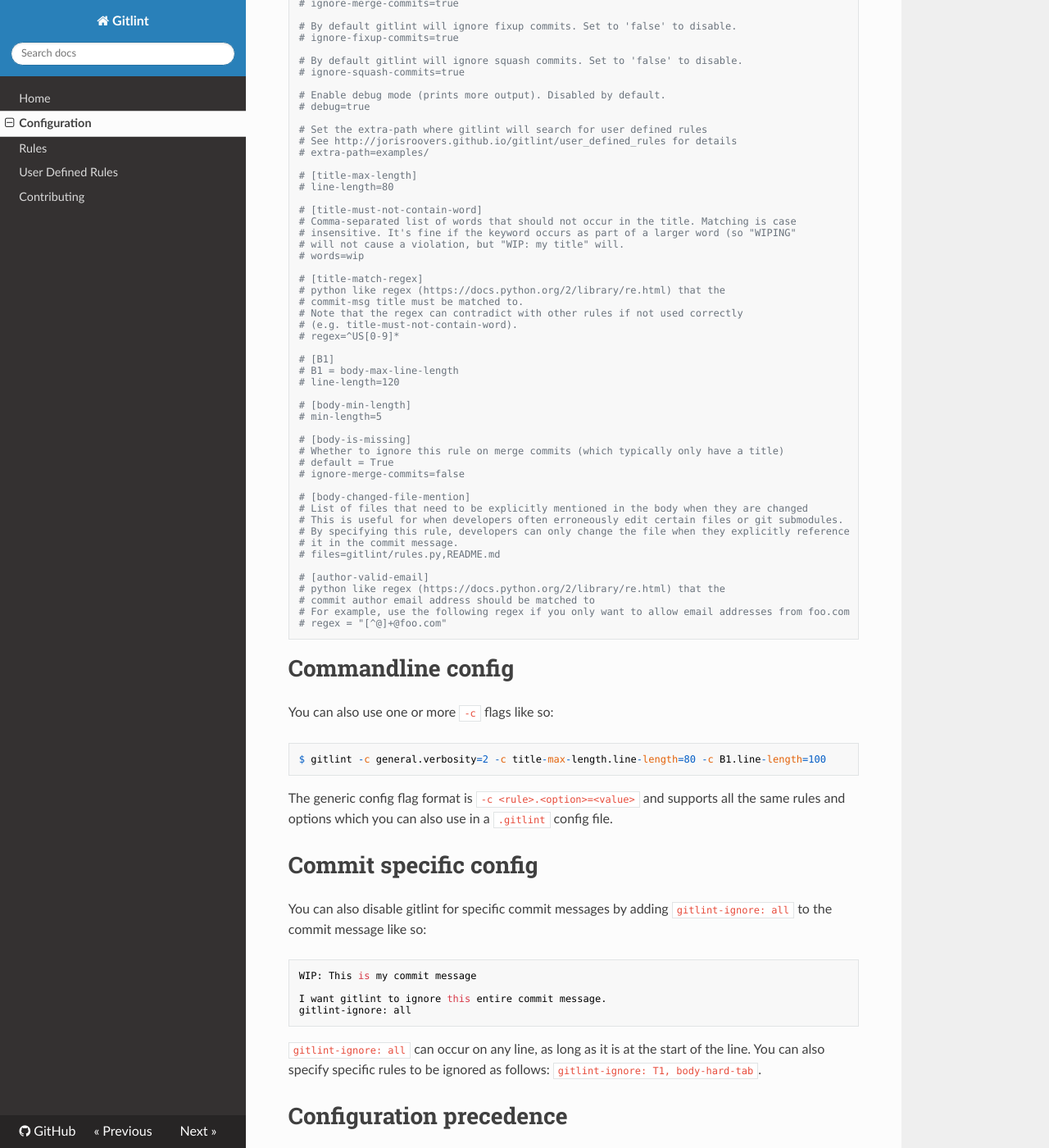
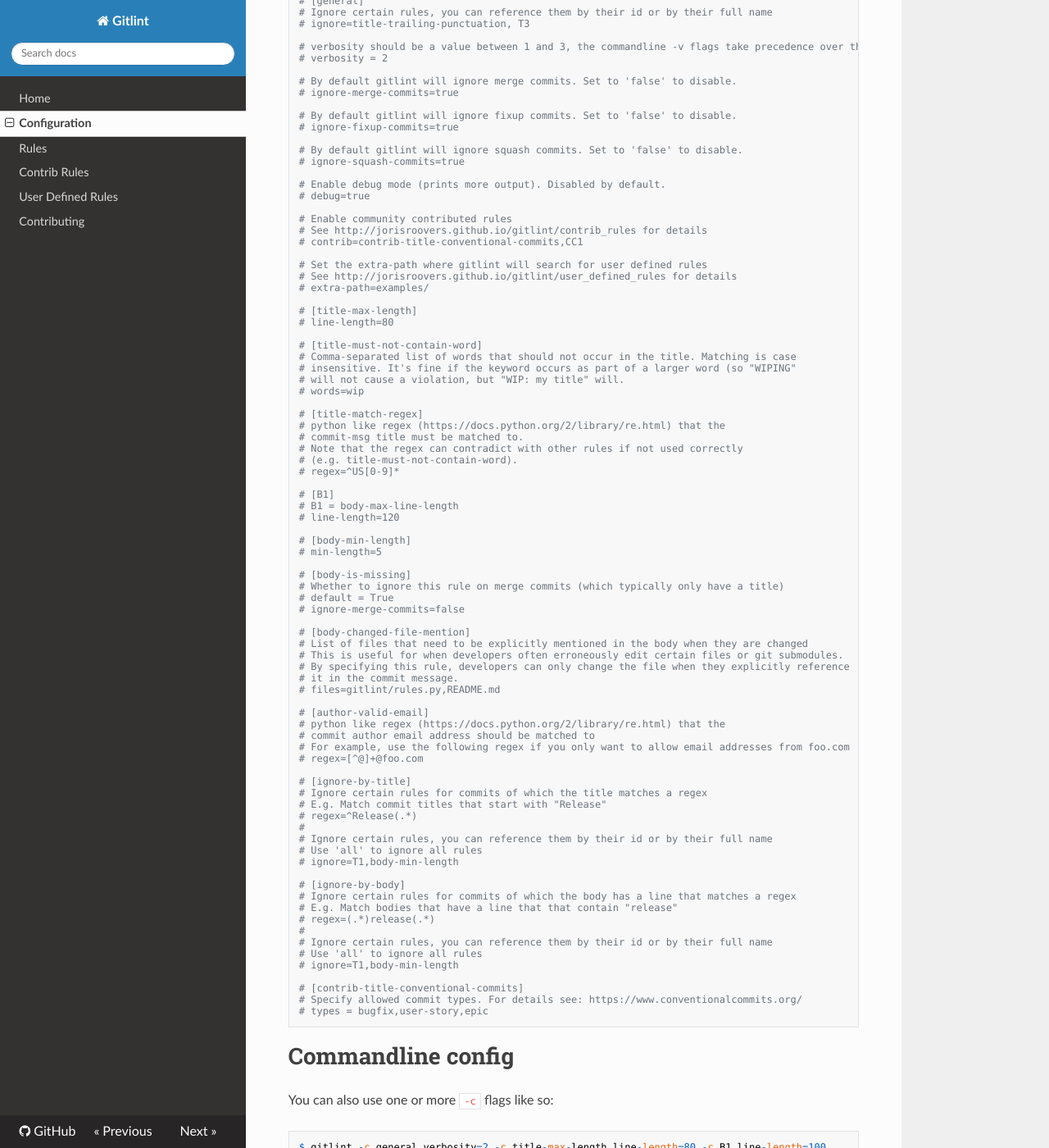
Before and after one commit to jorisroovers/gitlint, an MkDocs documentation site: the page built from docs/configuration.md, in a window 1280 px wide and 1400 px high, scrolled down 658 px. Shown: the whole window at 82% size. Built offline with MkDocs 1.6.1, drawn with Linux system fonts in a browser that asks for light colours; nearby versions of some CDN libraries; old or Windows-style settings are respelled for this version of MkDocs; some of the changed text lies outside the part shown.

Commit message:
Docs for Contrib Rules
- Documented Contrib Rules: how to use them, how to write them

Additional minor changes:
- Renamed the ConventionalCommit id from CL1 to CT1 to align with existing
  conventions of using a 'T' for title rules.
- Help output now wrapped at 120 chars instead of 80

````diff
--- a/docs/configuration.md
+++ b/docs/configuration.md
@@ -1,3 +1,6 @@
+# Configuration
+Gitlint can be configured through different means.
+
 # Config files #
 You can modify gitlint's behavior by adding a ```.gitlint``` file to your git repository.
 
@@ -35,6 +38,10 @@
 
 # Enable debug mode (prints more output). Disabled by default.
 # debug=true
+
+# Enable community contributed rules
+# See http://jorisroovers.github.io/gitlint/contrib_rules for details
+# contrib=contrib-title-conventional-commits,CC1
 
 # Set the extra-path where gitlint will search for user defined rules
 # See http://jorisroovers.github.io/gitlint/user_defined_rules for details
@@ -79,7 +86,29 @@
 # python like regex (https://docs.python.org/2/library/re.html) that the
 # commit author email address should be matched to
 # For example, use the following regex if you only want to allow email addresses from foo.com
-# regex = "[^@]+@foo.com"
+# regex=[^@]+@foo.com
+
+# [ignore-by-title]
+# Ignore certain rules for commits of which the title matches a regex
+# E.g. Match commit titles that start with "Release"
+# regex=^Release(.*)
+#
+# Ignore certain rules, you can reference them by their id or by their full name
+# Use 'all' to ignore all rules
+# ignore=T1,body-min-length
+
+# [ignore-by-body]
+# Ignore certain rules for commits of which the body has a line that matches a regex
+# E.g. Match bodies that have a line that that contain "release"
+# regex=(.*)release(.*)
+#
+# Ignore certain rules, you can reference them by their id or by their full name
+# Use 'all' to ignore all rules
+# ignore=T1,body-min-length
+
+# [contrib-title-conventional-commits]
+# Specify allowed commit types. For details see: https://www.conventionalcommits.org/
+# types = bugfix,user-story,epic
 ```
 
 # Commandline config #
@@ -120,14 +149,15 @@
 The table below outlines configuration options that modify gitlint's overall behavior. These options can be specified
 using commandline flags or in ```general``` section in a ```.gitlint``` configuration file.
 
-Name                 | Default value |  gitlint version | commandline flag                      | Description
-----------------------|---------------|------------------|---------------------------------------|-------------------------------------
-silent                | false         | >= 0.1           | ```--silent```                        | Enable silent mode (no output). Use [exit](index.md#exit-codes) code to determine result.
-verbosity             | 3             | >= 0.1           | ```--verbosity=3```                   | Amount of output gitlint will show when printing errors.
-ignore-merge-commits  | true          | >= 0.7.0         |   Not available                       | Whether or not to ignore merge commits.
-ignore-fixup-commits  | true          | >= 0.9.0         |   Not available                       | Whether or not to ignore [fixup](https://git-scm.com/docs/git-commit#git-commit---fixupltcommitgt) commits.
-ignore-squash-commits | true          | >= 0.9.0         |   Not available                       | Whether or not to ignore [squash](https://git-scm.com/docs/git-commit#git-commit---squashltcommitgt) commits.
-ignore                | [] (=empty)   | >= 0.1           | ```--ignore=T1,body-min-length```     | Comma seperated list of rules to ignore (by name or id)
-debug                 | false         | >= 0.7.1         |  ```--debug```                        | Enable debugging output
-target                | (empty)       | >= 0.8.0         |  ```---target=/home/joe/myrepo/   ``` | Target git repository gitlint should be linting against.
-extra-path            | (empty)       | >= 0.8.0         |  ```---extra-path=/home/joe/rules/``` | Path where gitlint looks for [user-defined rules](user_defined_rules.md).
+Name                 | Default value |  gitlint version | commandline flag                                        | Description
+----------------------|---------------|------------------|--------------------------------------------------------|-------------------------------------
+silent                | false         | >= 0.1.0          | ```--silent```                                         | Enable silent mode (no output). Use [exit](index.md#exit-codes) code to determine result.
+verbosity             | 3             | >= 0.1.0          | ```--verbose=3```                                      | Amount of output gitlint will show when printing errors.
+ignore-merge-commits  | true          | >= 0.7.0         |   Not available                                        | Whether or not to ignore merge commits.
+ignore-fixup-commits  | true          | >= 0.9.0         |   Not available                                        | Whether or not to ignore [fixup](https://git-scm.com/docs/git-commit#git-commit---fixupltcommitgt) commits.
+ignore-squash-commits | true          | >= 0.9.0         |   Not available                                        | Whether or not to ignore [squash](https://git-scm.com/docs/git-commit#git-commit---squashltcommitgt) commits.
+ignore                | [] (=empty)   | >= 0.1.0          | ```--ignore=T1,body-min-length```                      | Comma seperated list of rules to ignore (by name or id)
+debug                 | false         | >= 0.7.1         |  ```--debug```                                         | Enable debugging output
+target                | (empty)       | >= 0.8.0         |  ```--target=/home/joe/myrepo/   ```                   | Target git repository gitlint should be linting against.
+extra-path            | (empty)       | >= 0.8.0         |  ```--extra-path=/home/joe/rules/```                   | Path where gitlint looks for [user-defined rules](user_defined_rules.md).
+contrib               | (empty)       | >= 0.12.0        | ```--contrib=contrib-title-conventional-commits,CC1``` | [Contrib rules](contrib_rules) to enable.
--- a/mkdocs.yml
+++ b/mkdocs.yml
@@ -6,6 +6,7 @@
     - Home: index.md
     - Configuration: configuration.md
     - Rules: rules.md
+    - Contrib Rules: contrib_rules.md
     - User Defined Rules: user_defined_rules.md
     - Contributing: contributing.md
 
````
Also changed, not shown: CHANGELOG.md (+11 -0 lines), docs/contrib_rules.md (added, +71 -0 lines), docs/contributing.md (+32 -2 lines), docs/index.md (+12 -15 lines), docs/rules.md (+19 -19 lines), 10 other files.
